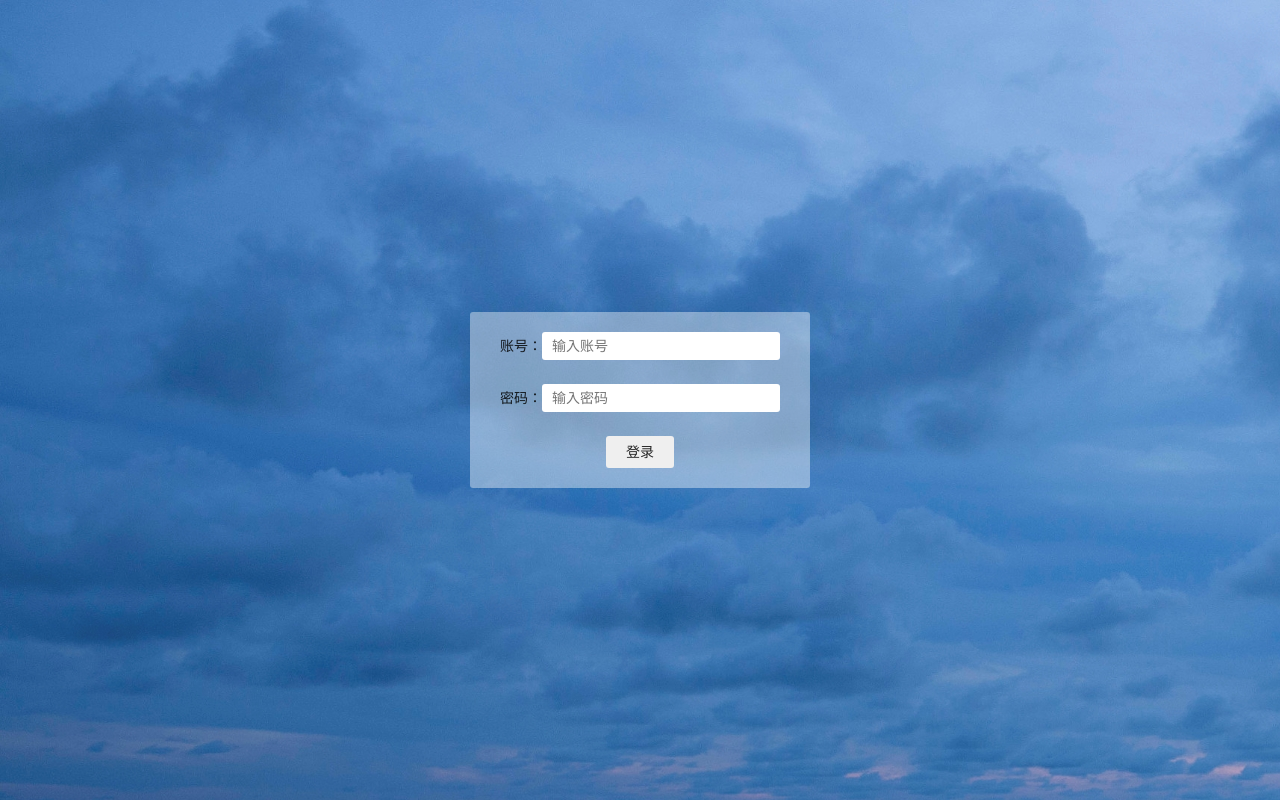
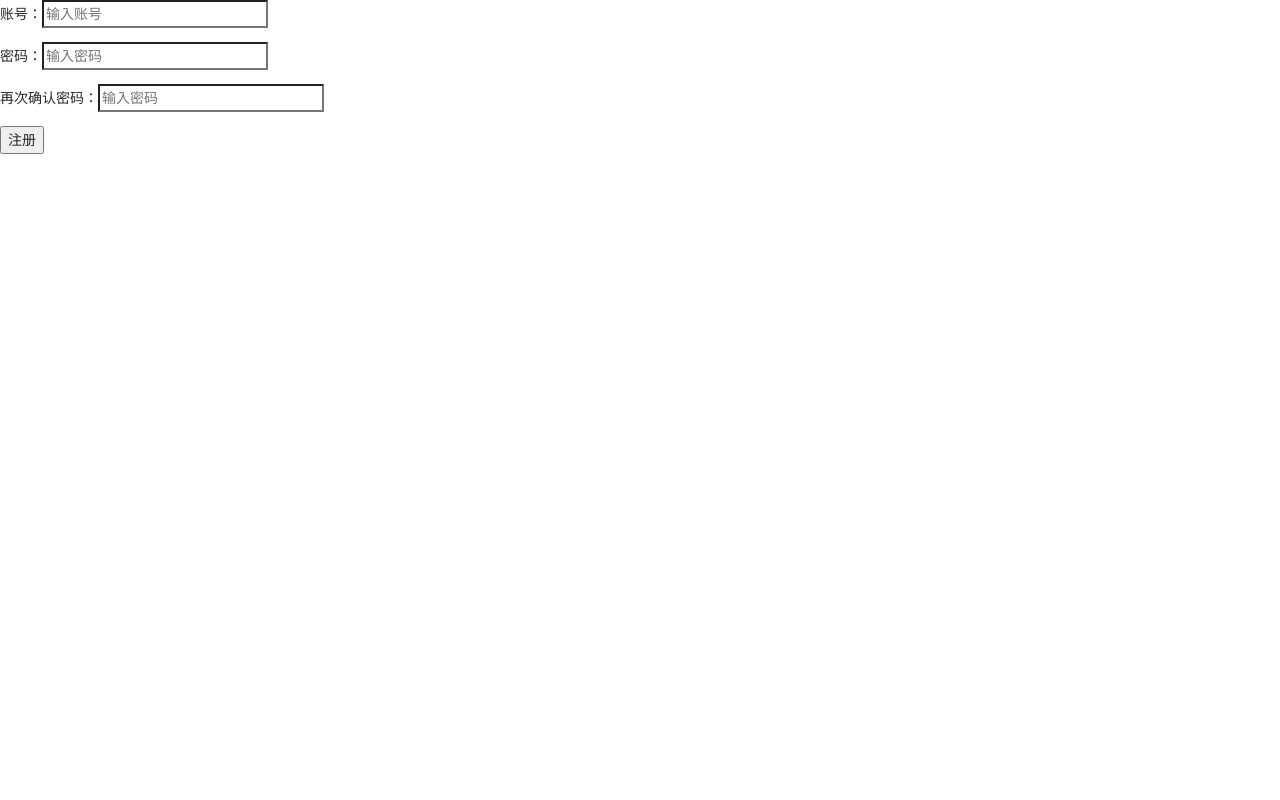
Before and after one commit to ZhangYangLizzm/React-admin, a React (Vite) app: page /user-register in a window 1280 px wide. Before the commit this address led to /login. Built offline with nearby package versions, Linux system fonts and the light colour scheme.

Commit message:
完成登录注册功能

```diff
--- a/src/api/index.ts
+++ b/src/api/index.ts
@@ -1,5 +1,10 @@
 import request from './request'
-import { useNavigate } from 'react-router-dom'
+export const request_register = async (username: string, password: string) => {
+  const res = await request.post('/register', { username, password })
+  if (res.status === 200) return true
+  return false
+}
+
 export const request_login = async (username: string, password: string) => {
   const res = await request.post('/login', { username, password })
   if (res.status === 200) {
--- a/src/components/sandbox/SideMenu.tsx
+++ b/src/components/sandbox/SideMenu.tsx
@@ -10,11 +10,15 @@ import {
 } from '@ant-design/icons'
 
 import './SideMenu.css'
-import { useNavigate } from 'react-router-dom'
+import { useLocation, useNavigate } from 'react-router-dom'
 
 type MenuItem = Required<MenuProps>['items'][number]
 
 const SideMenu = () => {
+  const navigate = useNavigate()
+  const location = useLocation()
+  const [collapsed, setCollapsed] = useState(false)
+
   const items = [
     {
       key: '/home',
@@ -48,19 +52,19 @@ const SideMenu = () => {
       ],
     },
   ]
-  const navigate = useNavigate()
+  console.log(location)
 
   const itemClick = (e: MenuItem) => {
     navigate(`${e!.key}`)
   }
-  const [collapsed, setCollapsed] = useState(false)
   return (
     <Sider trigger={null} collapsible collapsed={collapsed}>
       <div className="logo">全球新闻发布系统</div>
       <Menu
         theme="dark"
         mode="inline"
-        defaultSelectedKeys={['1']}
+        defaultSelectedKeys={['/home']}
+        selectedKeys={[location.pathname]}
         items={items}
         onClick={itemClick}
       />
--- a/src/router/router.tsx
+++ b/src/router/router.tsx
@@ -1,16 +1,25 @@
 import { Suspense, lazy } from 'react'
 import { BrowserRouter, Navigate, useRoutes } from 'react-router-dom'
-import Login from '../views/Login'
-const NewsSandBox = lazy(() => import('../views/sandbox/NewsSandBox'))
-const Home = lazy(() => import('../views/sandbox/Home'))
-const UserList = lazy(() => import('../views/sandbox/UserList'))
-const RoleList = lazy(() => import('../views/sandbox/RoleList'))
-const RightList = lazy(() => import('../views/sandbox/RightList'))
-const NoPermission = lazy(() => import('../views/sandbox/NoPermission'))
+import Login from '../views/login/Login'
+import NewsSandBox from '../views/sandbox/NewsSandBox'
+import Home from '../views/sandbox/Home'
+import UserList from '../views/sandbox/UserList'
+import RoleList from '../views/sandbox/RoleList'
+import RightList from '../views/sandbox/RightList'
+import NoPermission from '../views/sandbox/NoPermission'
+import UserRegister from '../views/register/UserRegister'
+// const NewsSandBox = lazy(() => import('../views/sandbox/NewsSandBox'))
+// const Home = lazy(() => import('../views/sandbox/Home'))
+// const UserList = lazy(() => import('../views/sandbox/UserList'))
+// const RoleList = lazy(() => import('../views/sandbox/RoleList'))
+// const RightList = lazy(() => import('../views/sandbox/RightList'))
+// const NoPermission = lazy(() => import('../views/sandbox/NoPermission'))
 
 const RouterElement = () => {
   const element = useRoutes([
     { path: '/login', element: <Login /> },
+    { path: '/user-register', element: <UserRegister /> },
+
     {
       path: '/',
       element: localStorage.getItem('Authorization') ? (
--- a/src/views/Login.tsx
+++ /dev/null
@@ -1,46 +0,0 @@
-import { useState } from 'react'
-import './Login.less'
-import { request_login } from '../api'
-import { useNavigate } from 'react-router-dom'
-const login = () => {
-  const navigate = useNavigate()
-  const [username, setUsername] = useState('')
-  const [password, setPassword] = useState('')
-  const login = async (e: React.MouseEvent) => {
-    e.preventDefault()
-    const loginStaus = await request_login(username, password)
-    loginStaus && navigate('/home')
-  }
-  return (
-    <div id="Login">
-      <form>
-        <p>
-          账号：
-          <input
-            type="text"
-            placeholder="输入账号"
-            value={username}
-            onInput={(e: any) => setUsername(e.target.value)}
-          />
-        </p>
-
-        <p>
-          密码：
-          <input
-            type="password"
-            placeholder="输入密码"
-            value={password}
-            onInput={(e: any) => {
-              setPassword(e.target.value)
-            }}
-            autoComplete="true"
-          />
-        </p>
-
-        <button onClick={login}>登录</button>
-      </form>
-    </div>
-  )
-}
-
-export default login
--- a/src/views/Login.less
+++ b/src/views/login/Login.less
@@ -3,11 +3,13 @@
   display: flex;
   justify-content: center;
   align-items: center;
-  background-image: url('../assets/loginImg.jpg');
+  background: url('../../assets/loginImg.jpg');
   text-align: center;
   form {
     background-color: rgba(255, 255, 255, 0.4);
-    padding: 20px 30px;
+    padding: 50px;
+    width: 400px;
+    // aspect-ratio: 3/2;
     border-radius: 3px;
     border: none;
     input {
@@ -20,6 +22,9 @@
       padding: 5px 20px;
       border-radius: 3px;
       border: none;
+      &:first-of-type {
+        margin-right: 10px;
+      }
       &:hover {
         background-color: azure;
       }
--- /dev/null
+++ b/src/views/login/Login.tsx
@@ -0,0 +1,55 @@
+import './Login.less'
+import { request_login } from '../../api'
+import { useNavigate } from 'react-router-dom'
+import React, { useState } from 'react'
+const login = () => {
+  const navigate = useNavigate()
+  const [username, setUsername] = useState('')
+  const [password, setPassword] = useState('')
+  const tryLogin = async (e: React.MouseEvent) => {
+    e.preventDefault()
+    try {
+      const loginStaus = await request_login(username, password)
+      loginStaus && navigate('/home')
+    } catch (err:any) {
+      alert(err.response.data)
+    }
+  }
+  const jumpRegister = (e: React.MouseEvent) => {
+    e.preventDefault()
+    navigate('/user-register')
+  }
+  return (
+    <div id="Login">
+      <form>
+        <p>
+          账号：
+          <input
+            type="text"
+            placeholder="输入账号"
+            value={username}
+            onInput={(e: React.FormEvent<HTMLInputElement>) =>
+              setUsername((e.target as HTMLInputElement).value)
+            }
+          />
+        </p>
+        <p>
+          密码：
+          <input
+            type="password"
+            placeholder="输入密码"
+            value={password}
+            onInput={(e: React.FormEvent<HTMLInputElement>) => {
+              setPassword((e.target as HTMLInputElement).value)
+            }}
+            autoComplete="true"
+          />
+        </p>
+        <button onClick={tryLogin}>登录</button>
+        <button onClick={jumpRegister}>注册</button>
+      </form>
+    </div>
+  )
+}
+
+export default login
--- /dev/null
+++ b/src/views/register/UserRegister.tsx
@@ -0,0 +1,64 @@
+import React, { useState } from 'react'
+import { useNavigate } from 'react-router-dom'
+import { request_register } from '../../api'
+const userRegister = () => {
+  const navigate = useNavigate()
+  const [username, setUsername] = useState('')
+  const [password, setPassword] = useState('')
+  const [confirmPassword, setConfirmPassword] = useState('')
+  const canRegister = password === confirmPassword ? false : true
+  const tryRegister = async (e: React.MouseEvent) => {
+    e.preventDefault()
+    const registerStatus = await request_register(username, password)
+    if (registerStatus) {
+      navigate('/login')
+      return
+    }
+  }
+  return (
+    <div id="register">
+      <form>
+        <p>
+          账号：
+          <input
+            type="text"
+            placeholder="输入账号"
+            value={username}
+            onInput={(e: React.FormEvent<HTMLInputElement>) =>
+              setUsername((e.target as HTMLInputElement).value)
+            }
+          />
+        </p>
+        <p>
+          密码：
+          <input
+            type="password"
+            placeholder="输入密码"
+            value={password}
+            onInput={(e: React.FormEvent<HTMLInputElement>) => {
+              setPassword((e.target as HTMLInputElement).value)
+            }}
+            autoComplete="true"
+          />
+        </p>
+        <p>
+          再次确认密码：
+          <input
+            type="password"
+            placeholder="输入密码"
+            value={confirmPassword}
+            onInput={(e: React.FormEvent<HTMLInputElement>) => {
+              setConfirmPassword((e.target as HTMLInputElement).value)
+            }}
+            autoComplete="true"
+          />
+        </p>
+        <button onClick={tryRegister} disabled={canRegister}>
+          注册
+        </button>
+      </form>
+    </div>
+  )
+}
+
+export default userRegister
```
